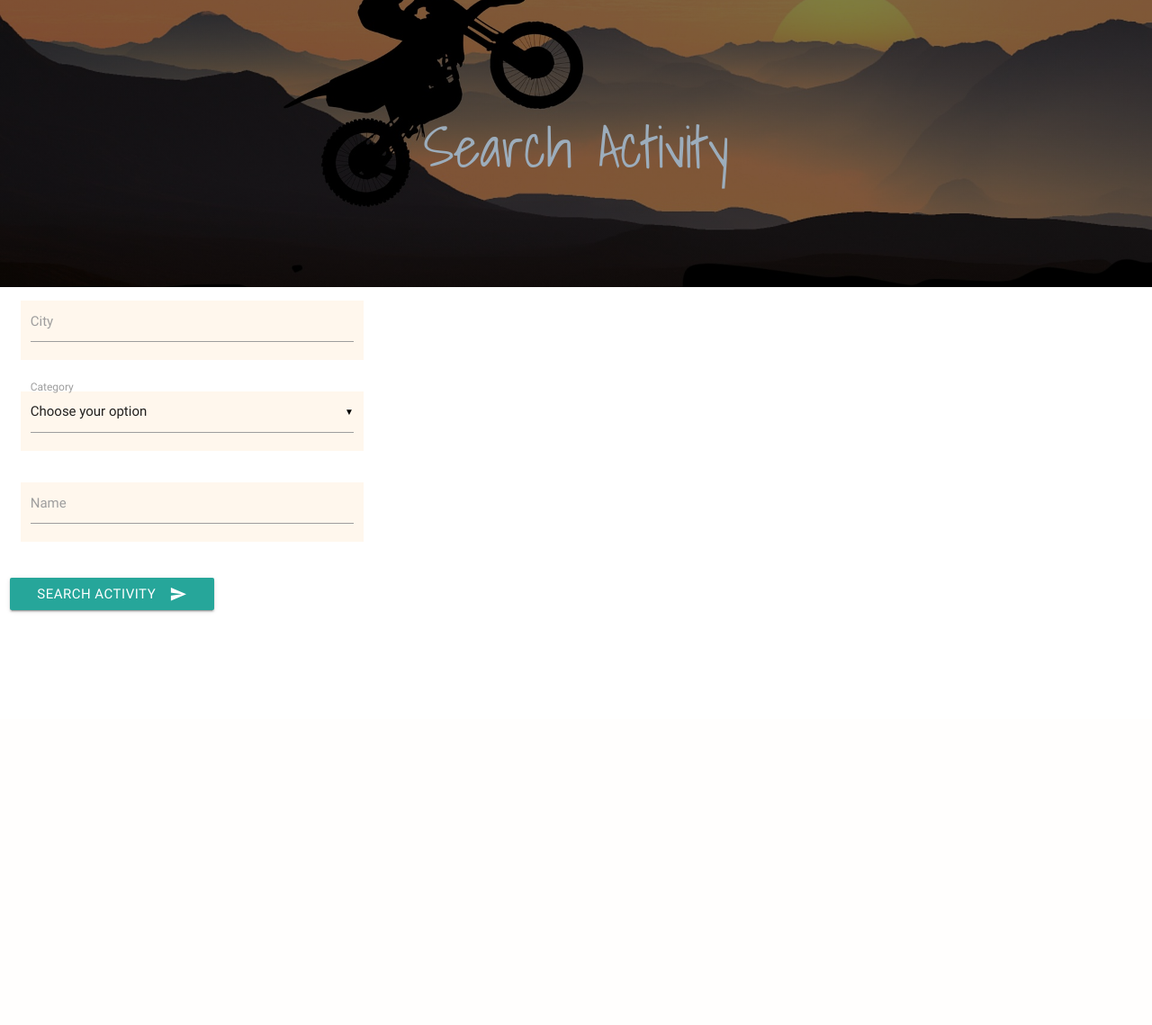
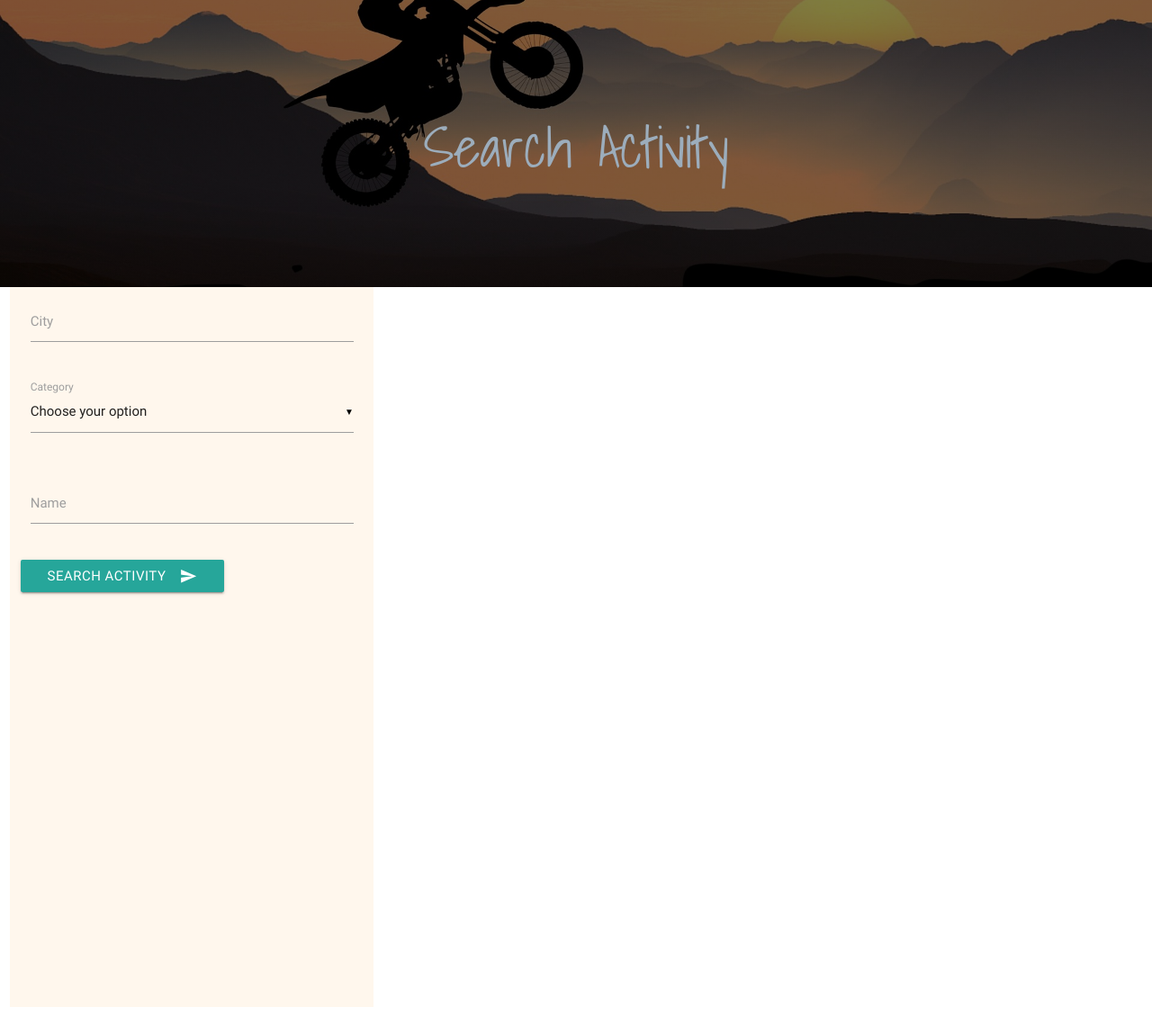
Before and after one commit to nafeesahyounis/data-centric-dev-project, a Flask app: page /find in a window 1280 px wide. Shown: the part 65-1204 px from the top of the page at 90% size. Before the commit the page ends 746 px from the top, so only its background shows below. Run offline with Flask 2, Linux system fonts and the light colour scheme; data that the repository does not hold is empty; some libraries are stand-ins or nearby versions.

```diff
--- a/static/main.css
+++ b/static/main.css
@@ -48,6 +48,7 @@ a{
 }
 .search-form{
     background-color:#FFF7ED;
+    height:100vh;
 }
 .create-header-text{
     height:100%;
--- a/templates/pages/find.html
+++ b/templates/pages/find.html
@@ -10,7 +10,7 @@
 <div class="container-fluid">
 <div class ="row">
 <div class ="col s4">
-<div class="row search-form1">
+<div class="row search-form">
     <form class="col s12" action="{{url_for('find_activity')}}" method="POST">
       <div class="row">
         <div class="input-field col s12">
@@ -37,12 +37,12 @@
           <label for="password">Name</label>
         </div>
       </div>
-
-
-      </div>
       <button class="btn waves-effect waves-light" type="submit" name="action">Search Activity
     <i class="material-icons right">send</i>
   </button>
+
+      </div>
+
     </form>
 </div>
 <div class="col s8 results">
@@ -53,12 +53,13 @@
           <h2>{{result.city}}</h2>
           <p>{{result.name}}</p>
         <p>{{result.category}}</p>
+              {% endfor %}
 
   </div>
 
 
-{% endfor %}
         </div>
+
       </div>
     </div>
   </div>
```
